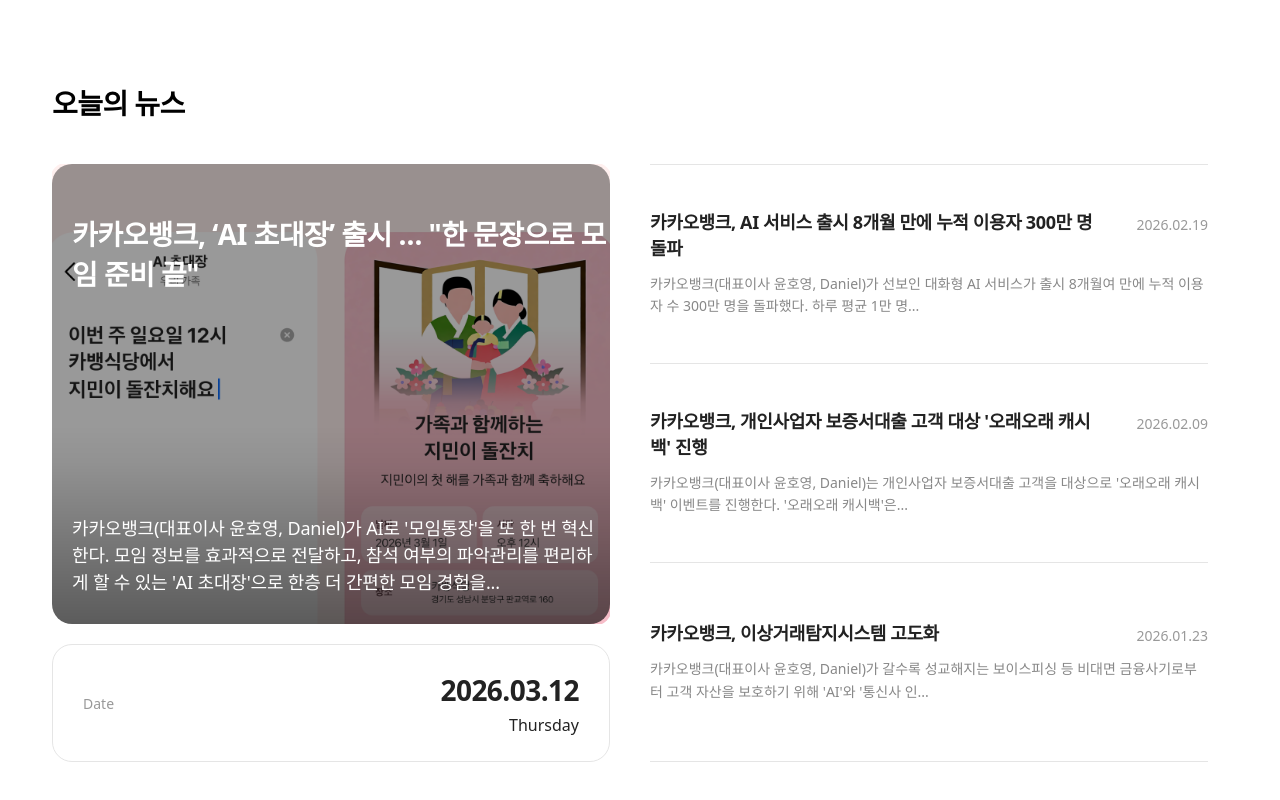
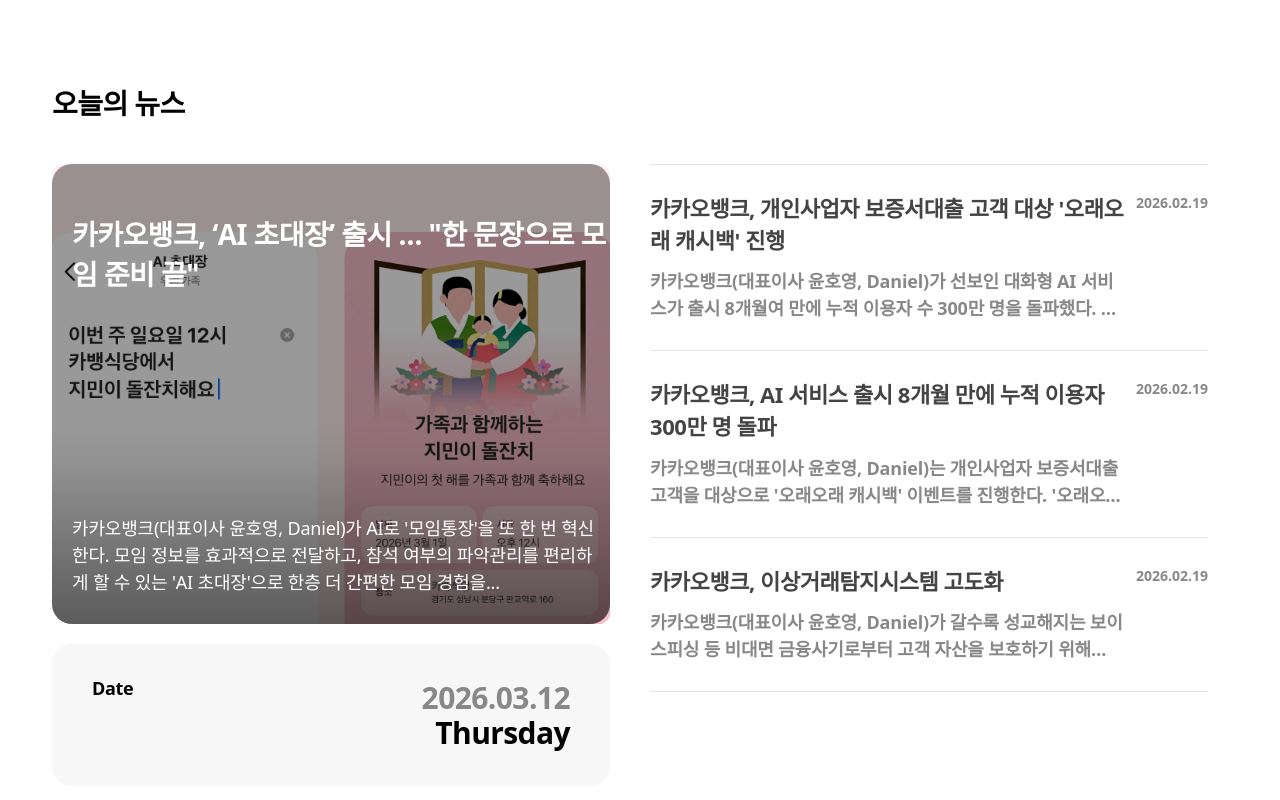
Before and after one commit to SangWon7242/kabang_26_03_09, a plain HTML site: page index.html in a window 1280 px wide. Shown: the part 1963-2763 px from the top of the page. Drawn offline with nearby package versions, Linux system fonts and the light colour scheme.

Commit message:
섹션3 우측 뉴스 컨텐츠 반영

```diff
--- a/index.html
+++ b/index.html
@@ -275,50 +275,50 @@
               <div class="right-cont">
                 <ul class="news-list">
                   <li class="news-item">
-                    <a href="#">
-                      <div class="news-item-top">
-                        <h3 class="news-item-title">
-                          카카오뱅크, AI 서비스 출시 8개월 만에 누적 이용자
-                          300만 명 돌파
+                    <a href="#" class="flex justify-between">
+                      <div class="text-area max-w-[500px]">
+                        <h3 class="news-title text-[#444]">
+                          카카오뱅크, 개인사업자 보증서대출 고객 대상 '오래오래
+                          캐시백' 진행
                         </h3>
-                        <span class="news-item-date">2026.02.19</span>
-                      </div>
-                      <p class="news-item-desc">
+                        <p class="news-desc">
                           카카오뱅크(대표이사 윤호영, Daniel)가 선보인 대화형 AI
                           서비스가 출시 8개월여 만에 누적 이용자 수 300만 명을
                           돌파했다. 하루 평균 1만 명...
                         </p>
+                      </div>
+                      <div class="date-area">2026.02.19</div>
                     </a>
                   </li>
                   <li class="news-item">
-                    <a href="#">
-                      <div class="news-item-top">
-                        <h3 class="news-item-title">
-                          카카오뱅크, 개인사업자 보증서대출 고객 대상 '오래오래
-                          캐시백' 진행
+                    <a href="#" class="flex justify-between">
+                      <div class="text-area max-w-[500px]">
+                        <h3 class="news-title text-[#444]">
+                          카카오뱅크, AI 서비스 출시 8개월 만에 누적 이용자
+                          300만 명 돌파
                         </h3>
-                        <span class="news-item-date">2026.02.09</span>
-                      </div>
-                      <p class="news-item-desc">
+                        <p class="news-desc">
                           카카오뱅크(대표이사 윤호영, Daniel)는 개인사업자
                           보증서대출 고객을 대상으로 '오래오래 캐시백' 이벤트를
                           진행한다. '오래오래 캐시백'은...
                         </p>
+                      </div>
+                      <div class="date-area">2026.02.19</div>
                     </a>
                   </li>
                   <li class="news-item">
-                    <a href="#">
-                      <div class="news-item-top">
-                        <h3 class="news-item-title">
+                    <a href="#" class="flex justify-between">
+                      <div class="text-area max-w-[500px]">
+                        <h3 class="news-title text-[#444]">
                           카카오뱅크, 이상거래탐지시스템 고도화
                         </h3>
-                        <span class="news-item-date">2026.01.23</span>
+                        <p class="news-desc">
+                          카카오뱅크(대표이사 윤호영, Daniel)가 갈수록
+                          성교해지는 보이스피싱 등 비대면 금융사기로부터 고객
+                          자산을 보호하기 위해 'AI'와 '통신사 인...
+                        </p>
                       </div>
-                      <p class="news-item-desc">
-                        카카오뱅크(대표이사 윤호영, Daniel)가 갈수록 성교해지는
-                        보이스피싱 등 비대면 금융사기로부터 고객 자산을 보호하기
-                        위해 'AI'와 '통신사 인...
-                      </p>
+                      <div class="date-area">2026.02.19</div>
                     </a>
                   </li>
                 </ul>
--- a/scss/_fonts.scss
+++ b/scss/_fonts.scss
@@ -5,8 +5,72 @@
 // Pretendard 폰트
 @font-face {
   font-family: "Pretendard";
+  src: url("https://cdn.jsdelivr.net/gh/projectnoonnu/pretendard@1.0/Pretendard-Thin.woff2")
+    format("woff2");
+  font-weight: 100;
+  font-display: swap;
+}
+
+@font-face {
+  font-family: "Pretendard";
+  src: url("https://cdn.jsdelivr.net/gh/projectnoonnu/pretendard@1.0/Pretendard-ExtraLight.woff2")
+    format("woff2");
+  font-weight: 200;
+  font-display: swap;
+}
+
+@font-face {
+  font-family: "Pretendard";
+  src: url("https://cdn.jsdelivr.net/gh/projectnoonnu/pretendard@1.0/Pretendard-Light.woff2")
+    format("woff2");
+  font-weight: 300;
+  font-display: swap;
+}
+
+@font-face {
+  font-family: "Pretendard";
   src: url("https://cdn.jsdelivr.net/gh/projectnoonnu/pretendard@1.0/Pretendard-Regular.woff2")
     format("woff2");
   font-weight: 400;
   font-display: swap;
 }
+
+@font-face {
+  font-family: "Pretendard";
+  src: url("https://cdn.jsdelivr.net/gh/projectnoonnu/pretendard@1.0/Pretendard-Medium.woff2")
+    format("woff2");
+  font-weight: 500;
+  font-display: swap;
+}
+
+@font-face {
+  font-family: "Pretendard";
+  src: url("https://cdn.jsdelivr.net/gh/projectnoonnu/pretendard@1.0/Pretendard-SemiBold.woff2")
+    format("woff2");
+  font-weight: 600;
+  font-display: swap;
+}
+
+@font-face {
+  font-family: "Pretendard";
+  src: url("https://cdn.jsdelivr.net/gh/projectnoonnu/pretendard@1.0/Pretendard-Bold.woff2")
+    format("woff2");
+  font-weight: 700;
+  font-display: swap;
+}
+
+@font-face {
+  font-family: "Pretendard";
+  src: url("https://cdn.jsdelivr.net/gh/projectnoonnu/pretendard@1.0/Pretendard-ExtraBold.woff2")
+    format("woff2");
+  font-weight: 800;
+  font-display: swap;
+}
+
+@font-face {
+  font-family: "Pretendard";
+  src: url("https://cdn.jsdelivr.net/gh/projectnoonnu/pretendard@1.0/Pretendard-Black.woff2")
+    format("woff2");
+  font-weight: 900;
+  font-display: swap;
+}
--- a/scss/_layout.scss
+++ b/scss/_layout.scss
@@ -542,16 +542,16 @@
 
   .date-box {
     display: flex;
-    align-items: center;
     justify-content: space-between;
-    padding: 24px 30px;
-    border: 1px solid #e5e5e5;
     border-radius: 20px;
+    background-color: #f7f7f7;
+    padding: 32px 40px;
 
     .date-label {
-      font-size: 1.4rem;
-      font-weight: 500;
-      color: #999;
+      font-size: 1.8rem;
+      line-height: 1.44;
+      font-weight: 600;
+      letter-spacing: -0.02em;
     }
 
     .date-value {
@@ -559,18 +559,17 @@
       flex-direction: column;
       align-items: flex-end;
       gap: 2px;
+      font-size: 3rem;
+      line-height: 1.44;
+      font-weight: 700;
+      letter-spacing: -0.02em;
 
       .date-num {
-        font-size: 2.8rem;
-        font-weight: 700;
-        letter-spacing: -0.02em;
-        color: #222;
+        color: #888;
       }
 
       .date-day {
-        font-size: 1.6rem;
-        font-weight: 500;
-        color: #222;
+        margin-top: -10px;
       }
     }
   }
@@ -579,15 +578,7 @@
 .right-cont {
   width: calc(50% - 30px);
 
-  .news-list {
-    display: flex;
-    flex-direction: column;
-    height: 100%;
-  }
-
   .news-item {
-    flex: 1;
-    display: flex;
     border-bottom: 1px solid #e5e5e5;
 
     &:first-child {
@@ -595,9 +586,6 @@
     }
 
     a {
-      display: flex;
-      flex-direction: column;
-      justify-content: center;
       width: 100%;
       padding: 28px 0;
       gap: 12px;
@@ -607,41 +595,42 @@
         opacity: 0.6;
       }
     }
+  }
 
-    &-top {
-      display: flex;
-      justify-content: space-between;
-      align-items: flex-start;
-      gap: 40px;
+  .text-area {
+    .news-title {
+      display: -webkit-box;
+      overflow: hidden;
+      text-overflow: ellipsis;
+      -webkit-line-clamp: 2;
+      -webkit-box-orient: vertical;
+      transition: all 0.35s ease;
+      font-size: 2.2rem;
+      line-height: 1.44;
+      font-weight: 700;
+      letter-spacing: -0.02em;
+      margin-bottom: 12px;
     }
 
-    &-title {
+    .news-desc {
+      color: #888;
       font-size: 1.8rem;
-      font-weight: 600;
-      line-height: 1.4;
-      color: #222;
-      letter-spacing: -0.02em;
-    }
-
-    &-date {
-      font-size: 1.4rem;
-      font-weight: 400;
-      color: #999;
-      white-space: nowrap;
-      flex-shrink: 0;
-      padding-top: 4px;
-    }
-
-    &-desc {
-      font-size: 1.4rem;
-      line-height: 1.6;
-      color: #888;
+      line-height: 1.5;
+      font-weight: 700;
+      letter-spacing: -0.01em;
       display: -webkit-box;
+      overflow: hidden;
+      text-overflow: ellipsis;
       -webkit-line-clamp: 2;
       -webkit-box-orient: vertical;
-      overflow: hidden;
-      text-overflow: ellipsis;
     }
+  }
+
+  .date-area {
+    font-size: 1.4rem;
+    line-height: 1.44;
+    font-weight: 700;
+    color: #888;
   }
 }
 // 세 번째 섹션 구현 끝
```
Also changed, not shown: css/style.css. Lines whose indentation alone changed are shown as unchanged.
